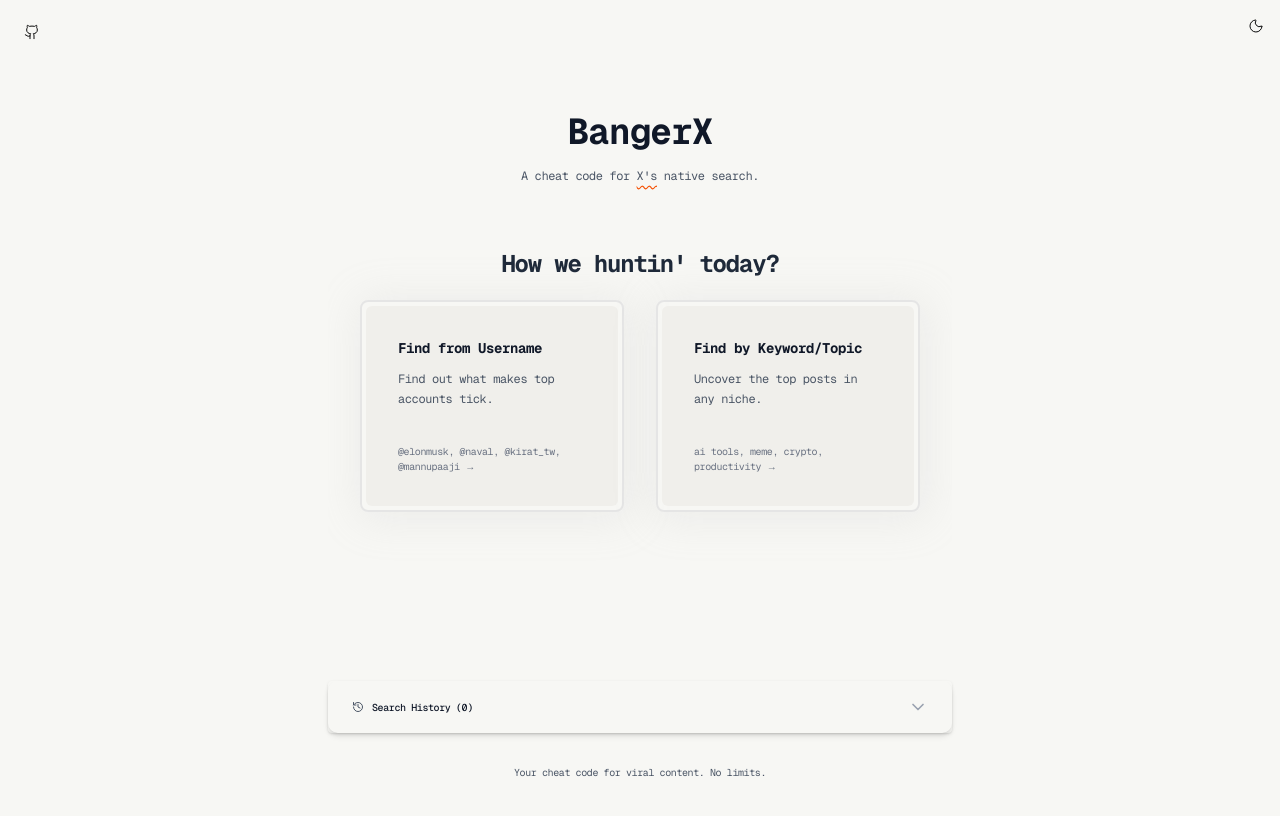
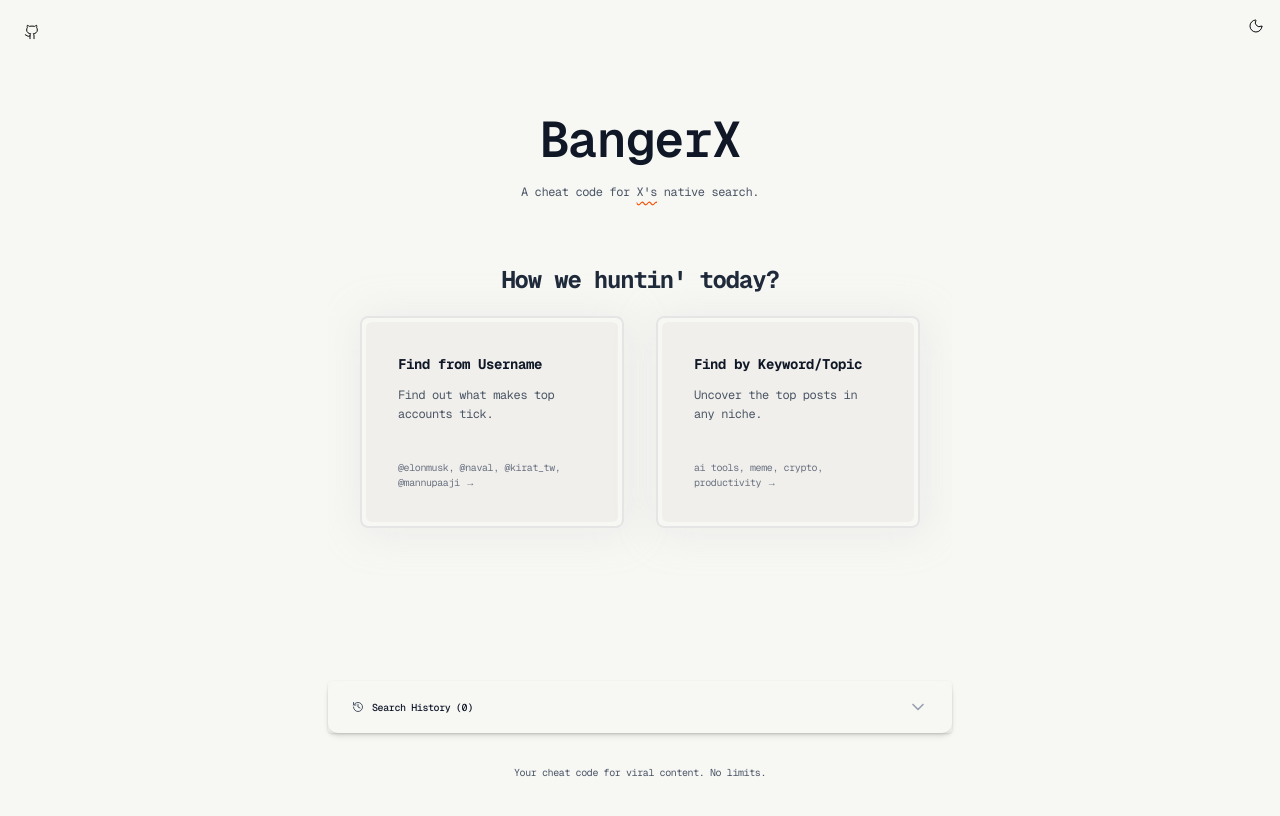
Before and after one commit to eeshm/bangerx, a Next.js app: page / in a window 1280 px wide. Shown: the top 816 px of the page. Built offline with nearby package versions, Linux system fonts and the light colour scheme.

Commit message:
chore: updated text size on header

```diff
--- a/src/components/TwitterSearchGenerator.tsx
+++ b/src/components/TwitterSearchGenerator.tsx
@@ -343,7 +343,7 @@
           <div className="text-center mb-8">
             <BlurFade delay={0.10}>
               <div className="flex items-center justify-center gap-3 mb-4">
-                <h1 className="text-4xl font-bold text-gray-900 tracking-tight dark:text-theme-dark-text">
+                <h1 className="text-4xl font-bold text-gray-900 tracking-tight dark:text-theme-dark-text" style={{fontWeight: 600,fontSize:50 }}>
                   BangerX
                 </h1>
               </div>
@@ -359,7 +359,7 @@
               <div className="bg-brand-bg flex justify-center p-4 sm:p-6 lg:p-8 scroll-smooth">
                 <div className="max-w-4xl w-full mx-auto text-center">
                   <BlurFade delay={0.10 * 3}>
-                    <h2 className="text-xl sm:text-2xl tracking-tighter font-bold text-gray-800 dark:text-theme-dark-text mb-4">
+                    <h2 className="text-xl sm:text-2xl tracking-tighter font-bold text-gray-800 dark:text-theme-dark-text mb-4" style={{ fontWeight: 700 }}>
                       How we huntin' today?
                     </h2>
                   </BlurFade>
```
Also changed, not shown: 1 other file (tests, documents, lock files or other folders).
